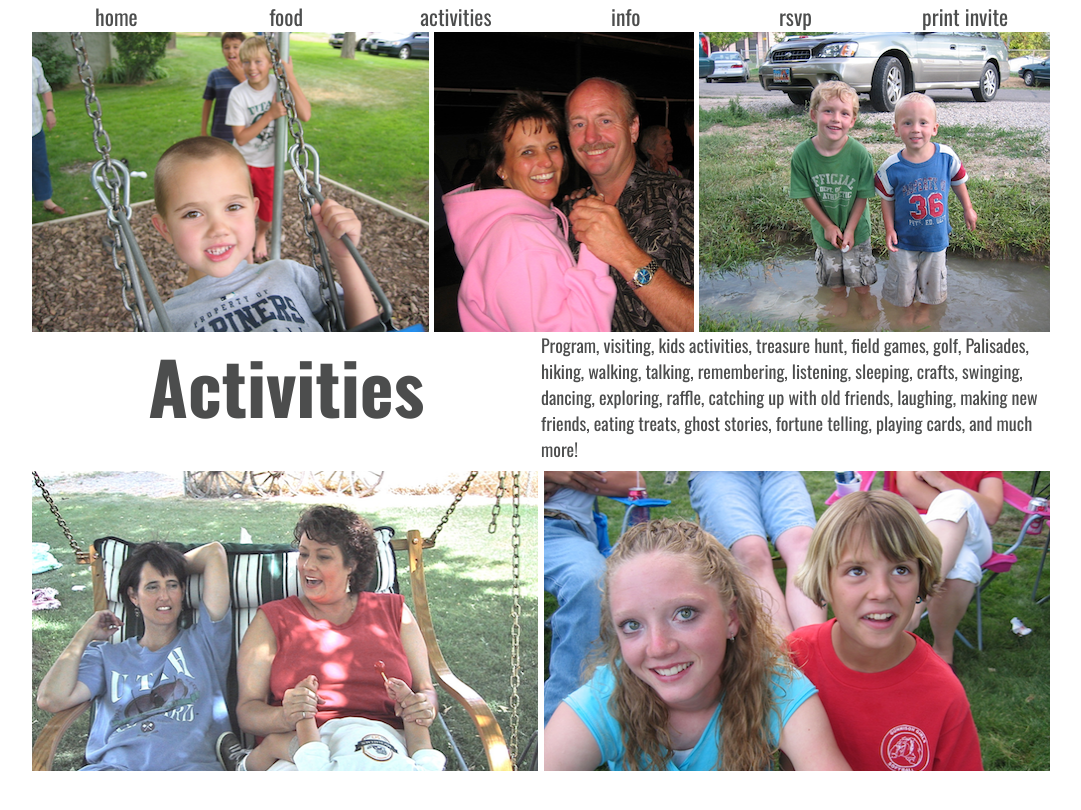
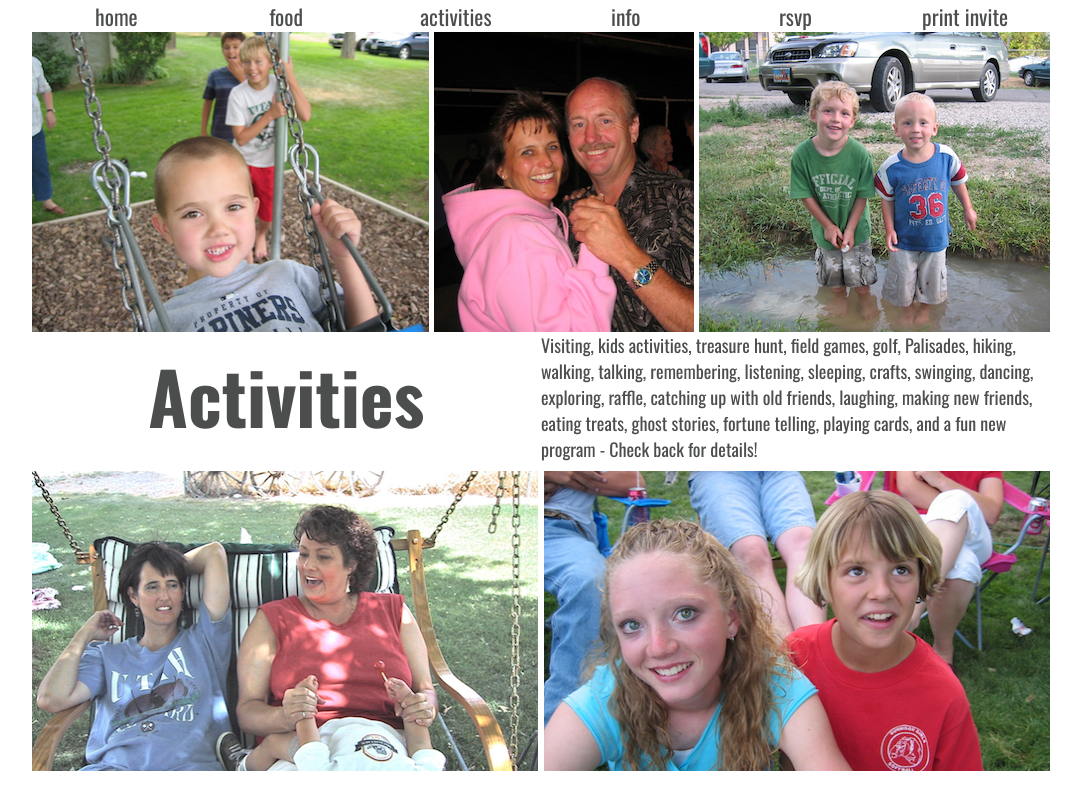
Before and after one commit to scizo/michaelsen-reunion, a Jekyll site: the page built from activities.html, in a window 1280 px wide. Shown: the top 810 px of the page, without its empty margins (99-1180 px from the left). Built offline with Jekyll 4.4.1, drawn with Linux system fonts in a browser that asks for light colours.

Commit message:
Typos and other various fixes.

```diff
--- a/_layouts/default.html
+++ b/_layouts/default.html
@@ -27,7 +27,7 @@
     <div id="invite">
       <h2>Three days. Two nights. One Family. 1000 memories!</h2>
       <h1>Michaelsen Family Reunion</h1>
-      <h3>Mayfield, UT, August 3 - 5, 2012</h3>
+      <h3>Mayfield, UT&nbsp;&nbsp;&mdash;&nbsp;&nbsp;August 3 - 5, 2012</h3>
       <p class="first">
       It all began at Aunt LaRue’s in 1949 during a birthday party for Grandma Ella.
       Ella was concerned that her large family, then living in Utah, Wyoming and
@@ -38,7 +38,7 @@
       <p>
       2012 marks the 63rd annual Michaelsen Family reunion in Mayfield, Utah -- known
       to many of us as simply “The Mayfield Reunion.” This year we will welcome over
-      250 family members–four generations–from all over the nation. We’ll serve over
+      250 family members &mdash; four generations &mdash; from all over the nation. We’ll serve over
       1200 meals, eat more treats than we'll admit, tell stories, reconnect with
       family members and make new friends as we celebrate a remarkable and long legacy
       of what it means to be a family!
@@ -58,33 +58,34 @@
         </p>
         <h3>Raffle</h3>
         <p>
-        Please bring something interesting, meaningful, funt, etc. for both the adult
+        Please bring something interesting, meaningful, fun, etc. for both the adult
         and children's raffles. The proceeds help make up any deficit and help maintain
         the reunion-specific parts of the homestead.
         </p>
         <h3>Memorial</h3>
         <p>
-        This year we would like to pay tribute to our loved ones who have gone before
-        us by creating a simple memorial area. Please feel free to bring a picture,
-        small object, poem, etc. that will allow us all a moment to remember and
-        reflect on those who made us who we are but are no longer with us.
+        This year we would like to pay tribute to our loved ones who have gone
+        before us by creating a simple memorial area. Please feel free to bring a
+        picture, small object, poem, etc. that will allow us all a moment to
+        remember and reflect on those who made us who we are but are no longer
+        with us.
         </p>
       </div>
       <div id="column2">
-        <h3>Mayfield is <b>NOT</b> the time for calorie counting!</h3>
+        <h3>Mayfield is <b>NOT</b> the time for<br/>calorie counting!</h3>
         <ul>
           <li>
             <b>Friday Dinner, 5:00pm - 6:30pm:</b>
-            lasagna, rolls, green salad, drinks, desert
+            lasagna, rolls, green salad, drinks, dessert
           </li>
           <li>(Earl Family)</li>
           <li>
-            <b>Saturady Brunch, 8:30am - 12:00pm:</b>
+            <b>Saturday Brunch, 8:30am - 12:00pm:</b>
             meat, pancakes, fruit, juice, coffee, cereal
           </li>
           <li>(Larue/Geneva Families)</li>
           <li>
-            <b>Saturady Dinner, 5:00pm - 6:30pm:</b>
+            <b>Saturday Dinner, 5:00pm - 6:30pm:</b>
             kettle roasted turkey, potatoes, vegetables, rolls
           </li>
           <li>(Alta/Myles Families)</li>
@@ -92,14 +93,14 @@
             <b>Sunday Breakfast, 8:00am - 10:00am:</b>
             pastries, cereal, fruit, juice, coffee
           </li>
-          <li>(Norma/Ada/Aleda(Hermensen) Families)</li>
+          <li>(Norma/Ada/Aleda "Hermensen" Families)</li>
           <li>
             <b>Sunday Lunch, 12:00pm - 1:30pm:</b>
             pulled pork sandwhiches, coleslaw, chips, fruit, drinks
           </li>
-          <li>(Virginia/Aleda(Christiansen) Families)</li>
+          <li>(Virginia/Aleda "Christiansen" Families)</li>
         </ul>
-        <h3>Please bring your best baked goods to share.</h3>
+        <h3>Please bring your best baked goods<br/>to share.</h3>
       </div>
     </div>
   </body>
--- a/activities.html
+++ b/activities.html
@@ -8,11 +8,11 @@
   <div id="details">
     <h1>Activities</h1>
     <p>
-    Program, visiting, kids activities, treasure hunt, field games, golf,
+    Visiting, kids activities, treasure hunt, field games, golf,
     Palisades, hiking, walking, talking, remembering, listening, sleeping,
     crafts, swinging, dancing, exploring, raffle, catching up with old friends,
     laughing, making new friends, eating treats, ghost stories, fortune telling,
-    playing cards, and much more!
+    playing cards, and a fun new program - Check back for details!
     </p>
   </div>
   <img id="talking" src="images/talking.png" alt="Sisters talking on swing"/>
--- a/info.html
+++ b/info.html
@@ -27,15 +27,15 @@
   <p>Please <a href="rsvp.html">rsvp</a> so that we can plan accurately. Thanks!</p>
   <h3>Raffle</h3>
   <p>
-  Please bring something interesting, meaningful, funt, etc. for both the adult
+  Please bring something interesting, meaningful, fun, etc. for both the adult
   and children's raffles. The proceeds help make up any deficit and help maintain
   the reunion-specific parts of the homestead.
   </p>
   <h3>Cost</h3>
   <p>
-  The Mayfield Reunion is a self-sustaining event, where costs are distributed
+  The Mayfield Reunion is a self-sustaining event where costs are distributed
   equally with no profit made. Suggested pricing for the three days and five
-  meals is:<br/><b>0 - 5: free, 6 - 12: $10, 13+: $18</b>
+  meals is:<br/><b>0 - 5: free,&nbsp;&nbsp;6 - 12: $10,&nbsp;&nbsp;13+: $18</b>
   </p>
   <h3>Memorial</h3>
   <p>
--- a/stylesheets/styles.css
+++ b/stylesheets/styles.css
@@ -262,6 +262,7 @@
   width: 100%;
 }
 #activities h1 {
+  margin-top: 10px;
   font-size: 400%;
   text-align: center;
   vertical-align: center;
```
